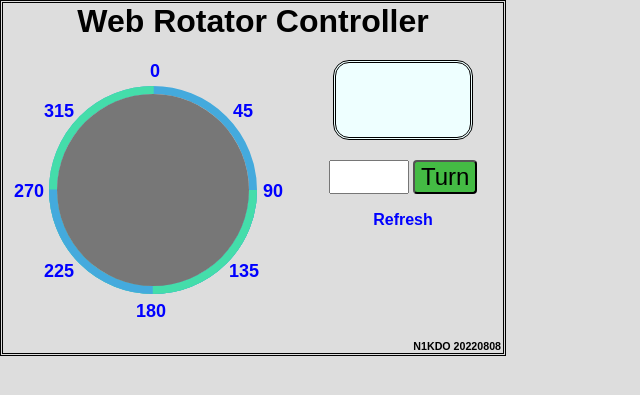
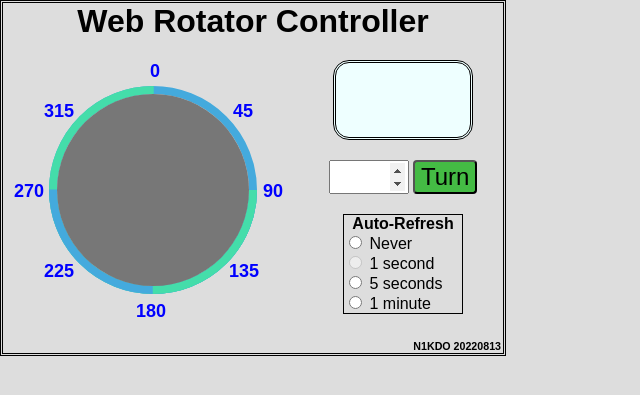
Before and after one commit to n1kdo/rotator-controller-controller, a Python web app: template templates/rotator.html in a window 1280 px wide. Shown: the top 395 px of the page, without its empty margins (0-640 px from the left). Run offline with Jinja, Linux system fonts and the light colour scheme; the template is opened without the code that fills it, so the values that code supplies are empty.

Commit message:
change refresh UI to radio buttons
general cleanups

```diff
--- a/pico_rotator.py
+++ b/pico_rotator.py
@@ -38,6 +38,7 @@ import uasyncio as asyncio
 last_bearing = ERROR_UNKNOWN
 last_requested_bearing = ERROR_UNKNOWN
 serial_port_locked = False
+
 
 def get_rotator_bearing():
     global last_bearing
@@ -87,5 +88,4 @@ def set_rotator_bearing(bearing):
             result = ERROR_ASYNC
         finally:
             serial_port_locked = False
-            #uart.deinit()
     return result
--- a/templates/rotator.html
+++ b/templates/rotator.html
@@ -39,6 +39,7 @@ OF THE POSSIBILITY OF SUCH DAMAGE.
         top: 340px;
         width: 198px;
     }
+
     .bearing_readout {
         background-color: #eff;
         border-radius: 16px;
@@ -90,6 +91,17 @@ OF THE POSSIBILITY OF SUCH DAMAGE.
         text-align: left;
     }
 
+    div.refresh_radio {
+        border: 1px solid black;
+        margin: 20px 40px;
+        text-align: left;
+    }
+
+    .refresh_radio_label {
+        font-weight: bold;
+        text-align: center;
+    }
+
     #dial {
         fill: none;
         height: 300px;
@@ -104,17 +116,15 @@ OF THE POSSIBILITY OF SUCH DAMAGE.
         transform-origin: 50% 50%;
     }
 
-    #refresh_button {
-        background-color: transparent;
-        border: none;
-        color: blue;
-        font-size: 16px;
-        font-weight: bold;
-    }
-
     #requested_bearing {
         font-size: 24px;
         width: 3em;
+    }
+
+    /* ensures the increment/decrement arrows always display */
+    input[type=number]::-webkit-inner-spin-button,
+    input[type=number]::-webkit-outer-spin-button {
+        opacity: 1;
     }
 
     .rotate_button {
@@ -141,41 +151,26 @@ OF THE POSSIBILITY OF SUCH DAMAGE.
     #turn_button:hover {
         background-color: red;
     }
-
-
 </style>
 <script>
     let last_bearing = -99;
     let changed_count = 0;
+    let update_secs = 0;
+    let update_timeout = 0;
 
     function page_load() {
+        // update the pointer and direction readout
         get_bearing();
 
-        // create 4 quadrants in the compass rose
-        const radius = document.querySelector('#q1').getAttribute('r');
+        // make the compass circle a bit prettier
+        const radius = document.getElementById('q1').getAttribute('r');
         const cf = 2 * Math.PI * radius;
         const half_cf = cf / 2;
         const quarter_cf = half_cf / 2;
-        document.querySelector('#q1').setAttribute('stroke-dasharray', cf + ',' + cf);
-        document.querySelector('#q2').setAttribute('stroke-dasharray', (half_cf + quarter_cf) + ',' + cf);
-        document.querySelector('#q3').setAttribute('stroke-dasharray', half_cf + ',' + cf);
-        document.querySelector('#q4').setAttribute('stroke-dasharray', quarter_cf + ',' + cf);
-
-        let current = Number(document.getElementById('current_bearing').innerHTML);
-        let requested = Number(document.getElementById('requested_bearing').value)
-        //console.log(current, requested)
-
-        if (current < 0) {
-            document.getElementById('turn_button').disabled = true;
-        }
-
-        let pointer = document.querySelector('#pointer');
-        pointer.style.transform = 'rotate(' + current + 'deg)';
-
-    }
-
-    function reload_page() {
-        document.getElementById('info_form').submit()
+        document.getElementById('q1').setAttribute('stroke-dasharray', cf + ',' + cf);
+        document.getElementById('q2').setAttribute('stroke-dasharray', (half_cf + quarter_cf) + ',' + cf);
+        document.getElementById('q3').setAttribute('stroke-dasharray', half_cf + ',' + cf);
+        document.getElementById('q4').setAttribute('stroke-dasharray', quarter_cf + ',' + cf);
     }
 
     function move_to(bearing) {
@@ -187,25 +182,52 @@ OF THE POSSIBILITY OF SUCH DAMAGE.
     }
 
     function process_get_bearing_response(message) {
+        if (update_timeout !== 0) {
+            clearTimeout(update_timeout)
+            update_timeout = 0;
+        }
         let bearing = parseInt(message)
         let pointer = document.querySelector('#pointer');
+        let set_update_secs = 0;
+        // set the pointer and make it visible
         pointer.style.transform = 'rotate(' + bearing + 'deg)';
         pointer.style.display = 'block';
-        document.querySelector('#current_bearing').innerHTML = message
+        // set the bearing readout
+        document.getElementById('current_bearing').innerHTML = String(bearing);
+        // if the requested bearing is not set, set it the same as the current
+        if (document.getElementById('requested_bearing').value === "") {
+            document.getElementById('requested_bearing').value = String(bearing)
+        }
 
+        // automatic refresh logic
         if (changed_count > 0) {
             if (Math.abs(bearing - last_bearing) >= 3) {
                 changed_count = 2;
             }
             changed_count--;
             last_bearing = bearing;
-            setTimeout(get_bearing, 1000)
+            update_timeout = setTimeout(get_bearing, 1000);
+            set_update_secs = 1
+        } else {
+            set_update_secs = update_secs;
+            if (update_secs > 0) {
+                update_timeout = setTimeout(get_bearing, update_secs * 1000);
+            }
         }
+        // set the radio buttons to track automatic updating when rotator is moving...
+        document.getElementById('refresh_radio_0').checked = (set_update_secs === 0);
+        document.getElementById('refresh_radio_1').checked = (set_update_secs === 1);
+        document.getElementById('refresh_radio_5').checked = (set_update_secs === 5);
+        document.getElementById('refresh_radio_60').checked = (set_update_secs === 60);
+
     }
 
     function process_set_bearing_response(message) {
         changed_count = 2;
-        setTimeout(get_bearing, 1000);
+        if (update_timeout !== 0) {
+            clearTimeout(update_timeout)
+        }
+        update_timeout = setTimeout(get_bearing, 1000);
     }
 
     function get_bearing() {
@@ -235,12 +257,23 @@ OF THE POSSIBILITY OF SUCH DAMAGE.
                 process_set_bearing_response(xmlHttp.responseText);
             }
         }
-        let payload = "set="+requested;
+        let payload = "set=" + requested;
         xmlHttp.open("POST", "/rotator/bearing", true);
         xmlHttp.setRequestHeader("Content-Type", "application/x-www-form-urlencoded");
         xmlHttp.send(payload);
     }
 
+    function set_refresh(secs) {
+        update_secs = secs
+        if (update_secs === 0) {
+            if (update_timeout !== 0) {
+                clearTimeout(update_timeout)
+                update_timeout = 0;
+            }
+        } else {
+            get_bearing();
+        }
+    }
 </script>
 <body onload="page_load()">
 <div class="header">Web Rotator Controller</div>
@@ -253,7 +286,8 @@ OF THE POSSIBILITY OF SUCH DAMAGE.
                 <circle id="q3" cx="150" cy="150" r="100" fill="none" stroke-width="8px" stroke="#4ad"></circle>
                 <circle id="q4" cx="150" cy="150" r="100" fill="none" stroke-width="8px" stroke="#4da"></circle>
                 <circle id="inner" cx="150" cy="150" r="96" fill="#777" stroke-width="0" stroke="green"></circle>
-                <polygon id="pointer" points="147,147 153,147 153,75 156,75 150,55 144,75 147,75 147,147" fill="black"></polygon>
+                <polygon id="pointer" points="147,147 153,147 153,75 156,75 150,55 144,75 147,75 147,147"
+                         fill="black"></polygon>
             </svg>
             <input type="button" onclick="move_to(0)" value="0" class="rotate_button" style="top:20px; left:132px;"/>
             <input type="button" onclick="move_to(45)" value="45" class="rotate_button" style="top:60px; left:220px;"/>
@@ -270,17 +304,22 @@ OF THE POSSIBILITY OF SUCH DAMAGE.
     </div>
     <div class="right_column">
         <p class="bearing_readout" id="current_bearing">&nbsp;</p>
-        <form id="info_form" method="POST">
-            <p>
-                <input name="requested_bearing" id="requested_bearing" type="number" min="0" max="360"
-                       value="{{ requested_bearing }}"/>
-                <button type="button" name="turn" value="turn" id="turn_button" onclick="set_bearing()">Turn</button>
-            </p>
-            <p>
-                <button type="button" id="refresh_button" onclick="get_bearing()">Refresh</button>
-            </p>
-        </form>
-        <div class="author">N1KDO 20220808</div>
+        <p>
+            <input name="requested_bearing" id="requested_bearing" type="number" min="0" max="360"/>
+            <button type="button" name="turn" value="turn" id="turn_button" onclick="set_bearing()">Turn</button>
+        </p>
+        <div class="refresh_radio">
+            <div class="refresh_radio_label">Auto-Refresh</div>
+            <input type="radio" name="refresh_radio" id="refresh_radio_0" value="0" onclick="set_refresh(0)"/>
+            <label for="refresh_radio_0">Never</label><br>
+            <input type="radio" name="refresh_radio" id="refresh_radio_1" value="1" onclick="set_refresh(1)" disabled/>
+            <label for="refresh_radio_1">1 second</label><br>
+            <input type="radio" name="refresh_radio" id="refresh_radio_5" value="5" onclick="set_refresh(5)"/>
+            <label for="refresh_radio_5">5 seconds</label><br>
+            <input type="radio" name="refresh_radio" id="refresh_radio_60" value="60" onclick="set_refresh(60)"/>
+            <label for="refresh_radio_60">1 minute</label><br>
+        </div>
+        <div class="author">N1KDO 20220813</div>
     </div>
 </div>
 </body>
```
Also changed, not shown: main.py (+7 -24 lines), web_templates.py (+7 -7 lines).
